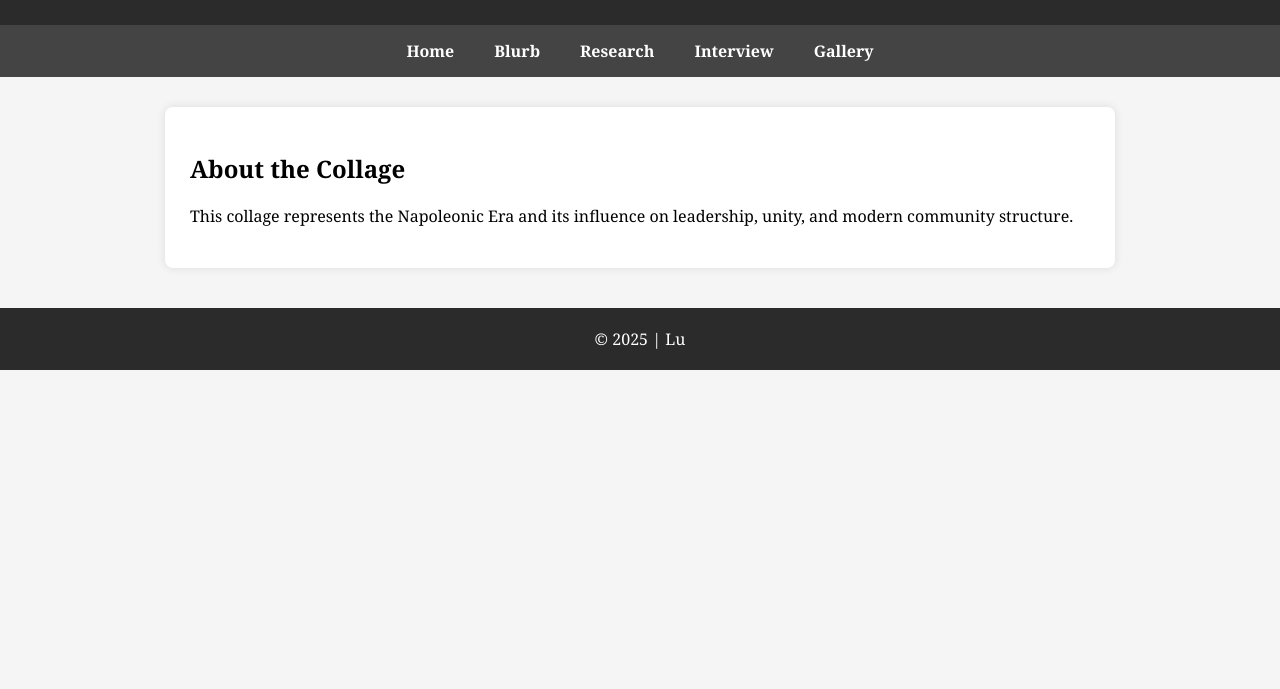
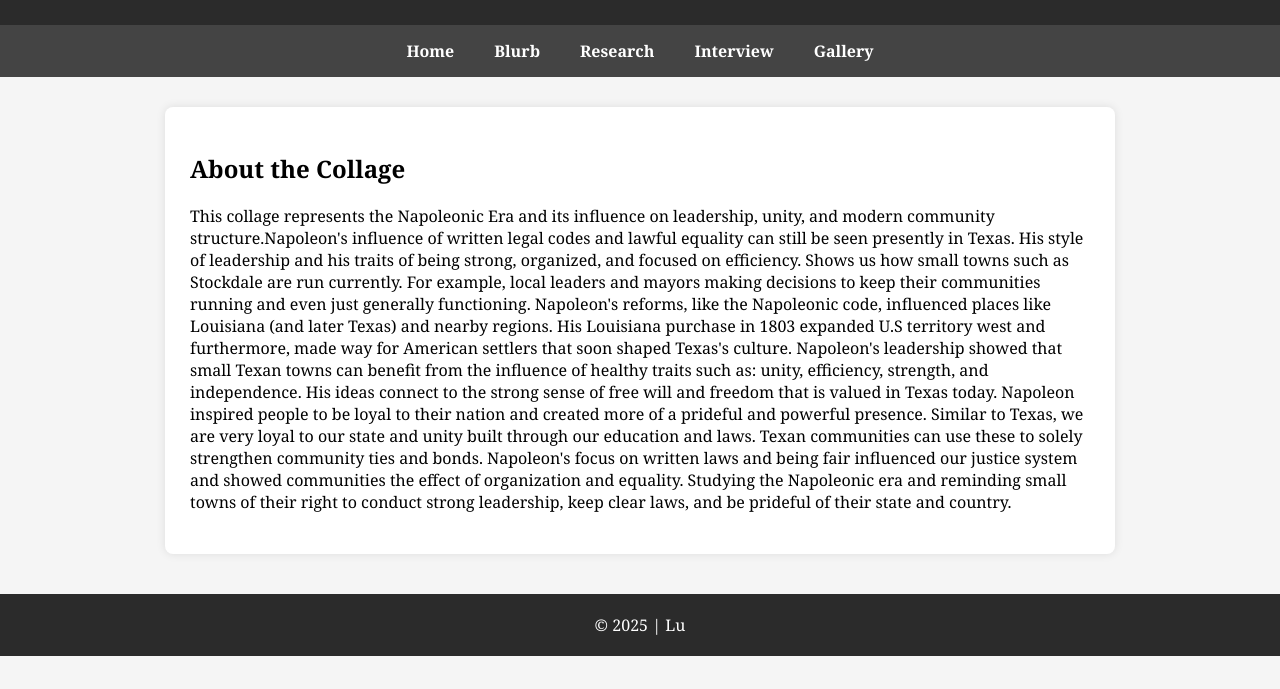
Before and after one commit to go4lu/Phaseiii, a plain HTML site: page blurb.html in a window 1280 px wide. Shown: the part 111-800 px from the top of the page. Drawn offline with Linux system fonts and the light colour scheme.

Commit message:
Update blurb.html

```diff
--- a/blurb.html
+++ b/blurb.html
@@ -1 +1,5 @@
-<!DOCTYPE html><html><head><meta charset='UTF-8'><title>Project Blurb</title><link rel='stylesheet' href='styles.css'></head><body><header><h1>Project Blurb</h1></header><nav><a href='index.html'>Home</a><a href='blurb.html'>Blurb</a><a href='research.html'>Research</a><a href='interview.html'>Interview</a><a href='gallery.html'>Gallery</a></nav><div class='container'><h2>About the Collage</h2><p>This collage represents the Napoleonic Era and its influence on leadership, unity, and modern community structure.</p></div><footer>© 2025 | Lu</footer></body></html>
+<!DOCTYPE html><html><head><meta charset='UTF-8'><title>Project Blurb</title><link rel='stylesheet' href='styles.css'></head><body><header><h1>Project Blurb</h1></header><nav><a href='index.html'>Home</a><a href='blurb.html'>Blurb</a><a href='research.html'>Research</a><a href='interview.html'>Interview</a><a href='gallery.html'>Gallery</a></nav><div class='container'><h2>About the Collage</h2><p>This collage represents the Napoleonic Era and its influence on leadership, unity, and modern community structure.Napoleon's influence of written legal codes and lawful equality can still be seen presently in Texas. His style of leadership and his traits of being strong, organized, and focused on efficiency. Shows us how small towns such as Stockdale are run currently. For example, local leaders and mayors making decisions to keep their communities running and even just generally functioning.
+Napoleon's reforms, like the Napoleonic code, influenced places like Louisiana (and later Texas) and nearby regions. His Louisiana purchase in 1803 expanded U.S territory west and furthermore, made way for American settlers that soon shaped Texas's culture.
+Napoleon's leadership showed that small Texan towns can benefit from the influence of healthy traits such as: unity, efficiency, strength, and independence. His ideas connect to the strong sense of free will and freedom that is valued in Texas today.
+Napoleon inspired people to be loyal to their nation and created more of a prideful and powerful presence. Similar to Texas, we are very loyal to our state and unity built through our education and laws. Texan communities can use these to solely strengthen community ties and bonds.
+Napoleon's focus on written laws and being fair influenced our justice system and showed communities the effect of organization and equality. Studying the Napoleonic era and reminding small towns of their right to conduct strong leadership, keep clear laws, and be prideful of their state and country.</p></div><footer>© 2025 | Lu</footer></body></html>
```
